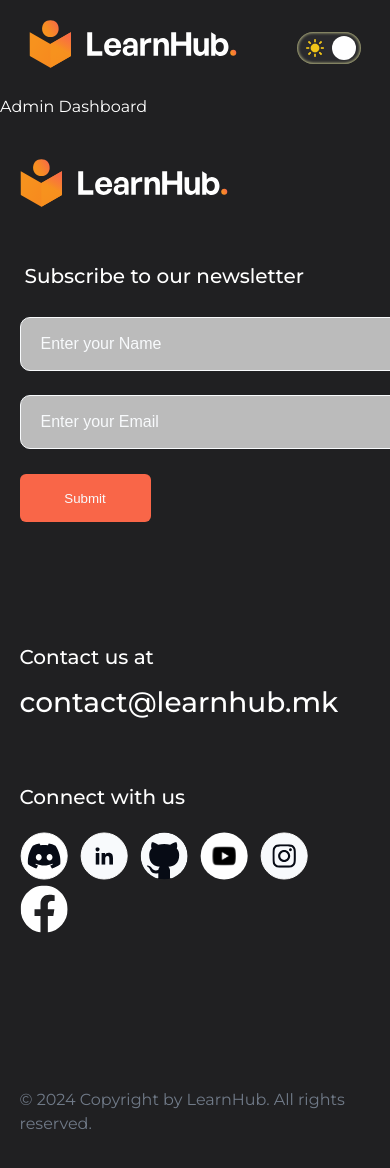
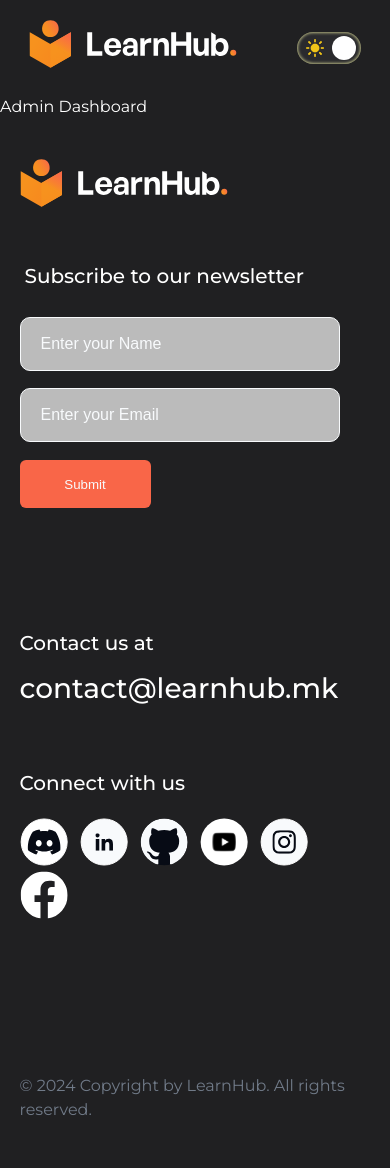
Before and after one commit to learnhubmk/app, a Next.js app: page /admin-dashboard in a window 390 px wide. Shown: the top 1168 px of the page. Built offline with nearby package versions, Linux system fonts and the light colour scheme.

Commit message:
#179 Fix inputs to not move, Create new file for api, put reset after send toast to reset inputs, put links in separate file and called in Footer

```diff
--- a/components/reusable-components/footer/Footer.tsx
+++ b/components/reusable-components/footer/Footer.tsx
@@ -2,25 +2,22 @@
 
 import React, { useState } from 'react';
 import * as Yup from 'yup';
-import { useFormik } from 'formik';
+import { FormikHelpers, useFormik } from 'formik';
 import { toast } from 'react-toastify';
 import 'react-toastify/dist/ReactToastify.css';
 import Image from 'next/image';
-import Link from 'next/link';
 import { useTheme } from '../../../app/context/themeContext';
+// eslint-disable-next-line no-unused-vars
+import SubmitNewsletterForm, { submitNewsletterForm } from './SubmitNewsletterForm';
 import styles from './footer.module.scss';
 import TextInput from '../text-input/TextInput';
-import discord from '../../../public/icons-footer/discord.svg';
-import linkedin from '../../../public/icons-footer/linkedIn.svg';
-import github from '../../../public/icons-footer/github.svg';
-import facebook from '../../../public/icons-footer/facebook.svg';
-import instagram from '../../../public/icons-footer/instagram.svg';
-import youtube from '../../../public/icons-footer/youtube.svg';
 import logolight from '../../../public/logo/logo-white.svg';
 import logodark from '../../../public/logo/logo-black.svg';
+import SocialMediaLinks from './SocialMediaIcons';
 
 const Footer: React.FC = () => {
   const { theme } = useTheme();
+
   const initialValues = { name: '', email: '' };
   const validationSchema = Yup.object({
     name: Yup.string()
@@ -29,7 +26,6 @@ const Footer: React.FC = () => {
       .max(50, 'Вашето име е премногу долго!')
       .required('Задолжително внесете име'),
     email: Yup.string()
-      // eslint-disable-next-line no-unused-vars
       .email('Невалидна емаил адреса')
       .required('Задолжително внесете емаил адреса'),
   });
@@ -39,27 +35,15 @@ const Footer: React.FC = () => {
   const [errorMessage, setErrorMessage] = useState<boolean>(false);
 
   // eslint-disable-next-line no-unused-vars
-  const handleSubmit = async (values: { name: string; email: string }) => {
+  const handleSubmit = async (
+    values: { name: string; email: string },
+    { resetForm }: FormikHelpers<{ name: string; email: string }>
+  ) => {
     try {
-      // Simulating API call
-      /*
-      const response = await fetch('your-backend-api-endpoint', {
-        method: 'POST',
-        headers: {
-          'Content-Type': 'application/json',
-        },
-        body: JSON.stringify(values),
-      });
-
-      if (response.ok) {
-        setSuccessMessage(true);
-      } else {
-        setErrorMessage(true);
-      }
-      */
-      // Simulating success
+      await submitNewsletterForm(values);
       setSuccessMessage(true);
       toast.success('Успешно испратено!');
+      resetForm();
     } catch (error) {
       setErrorMessage(true);
       toast.error('Грешка');
@@ -118,50 +102,7 @@ const Footer: React.FC = () => {
 
             <div className={`title-l ${styles.socialMediaSection}`}>
               <p>Connect with us</p>
-              <div className={styles.socialLinks}>
-                <Link
-                  href="https://discord.com/invite/nUEKUWVveW"
-                  target="_blank"
-                  rel="noopener noreferrer"
-                >
-                  <Image src={discord} alt="Discord" width={48} height={48} />
-                </Link>
-                <Link
-                  href="https://www.linkedin.com/company/102600044/admin/feed/posts/"
-                  target="_blank"
-                  rel="noopener noreferrer"
-                >
-                  <Image src={linkedin} alt="Linkedin" width={48} height={48} />
-                </Link>
-                <Link
-                  href="https://github.com/learnhubmkd"
-                  target="_blank"
-                  rel="noopener noreferrer"
-                >
-                  <Image src={github} alt="Github" width={48} height={48} />
-                </Link>
-                <Link
-                  href="https://www.youtube.com/channel/UCDDywMbRvBXuUFTPBORc-BQ"
-                  target="_blank"
-                  rel="noopener noreferrer"
-                >
-                  <Image src={youtube} alt="Youtube" width={48} height={48} />
-                </Link>
-                <Link
-                  href="https://www.instagram.com/learnhub.mk?fbclid=IwAR3bWgALMMaxnp4a9hbUvjXLBOdkWGHcopCsFpp6WyKRRFoMSOyWqVHLNdk_aem_AUc6U-6f2fR5ErfT3g8nroxbZOsFEXjSAh6n06NlfDHWJxvbc-R-DNQ5hJhYnOLCuIWEVpD017qq83l-VqU5y43A"
-                  target="_blank"
-                  rel="noopener noreferrer"
-                >
-                  <Image src={instagram} alt="Instagram" width={48} height={48} />
-                </Link>
-                <Link
-                  href="https://www.facebook.com/profile.php?id=61556614894387"
-                  target="_blank"
-                  rel="noopener noreferrer"
-                >
-                  <Image src={facebook} alt="Facebook" width={48} height={48} />
-                </Link>
-              </div>
+              <SocialMediaLinks />
             </div>
           </div>
           <div className={`title-l ${styles.copyrightSection}`}>
--- /dev/null
+++ b/components/reusable-components/footer/SocialMediaIcons.tsx
@@ -0,0 +1,53 @@
+import React from 'react';
+import Image from 'next/image';
+import Link from 'next/link';
+import styles from './footer.module.scss';
+import discord from '../../../public/icons-footer/discord.svg';
+import linkedin from '../../../public/icons-footer/linkedIn.svg';
+import github from '../../../public/icons-footer/github.svg';
+import facebook from '../../../public/icons-footer/facebook.svg';
+import instagram from '../../../public/icons-footer/instagram.svg';
+import youtube from '../../../public/icons-footer/youtube.svg';
+
+const SocialMediaLinks: React.FC = () => {
+  return (
+    <div className={styles.socialLinks}>
+      <Link href="https://discord.com/invite/nUEKUWVveW" target="_blank" rel="noopener noreferrer">
+        <Image src={discord} alt="Discord" width={48} height={48} />
+      </Link>
+      <Link
+        href="https://www.linkedin.com/company/102600044/admin/feed/posts/"
+        target="_blank"
+        rel="noopener noreferrer"
+      >
+        <Image src={linkedin} alt="Linkedin" width={48} height={48} />
+      </Link>
+      <Link href="https://github.com/learnhubmkd" target="_blank" rel="noopener noreferrer">
+        <Image src={github} alt="Github" width={48} height={48} />
+      </Link>
+      <Link
+        href="https://www.youtube.com/channel/UCDDywMbRvBXuUFTPBORc-BQ"
+        target="_blank"
+        rel="noopener noreferrer"
+      >
+        <Image src={youtube} alt="Youtube" width={48} height={48} />
+      </Link>
+      <Link
+        href="https://www.instagram.com/learnhub.mk?fbclid=IwAR3bWgALMMaxnp4a9hbUvjXLBOdkWGHcopCsFpp6WyKRRFoMSOyWqVHLNdk_aem_AUc6U-6f2fR5ErfT3g8nroxbZOsFEXjSAh6n06NlfDHWJxvbc-R-DNQ5hJhYnOLCuIWEVpD017qq83l-VqU5y43A"
+        target="_blank"
+        rel="noopener noreferrer"
+      >
+        <Image src={instagram} alt="Instagram" width={48} height={48} />
+      </Link>
+      <Link
+        href="https://www.facebook.com/profile.php?id=61556614894387"
+        target="_blank"
+        rel="noopener noreferrer"
+      >
+        <Image src={facebook} alt="Facebook" width={48} height={48} />
+      </Link>
+    </div>
+  );
+};
+
+export default SocialMediaLinks;
--- /dev/null
+++ b/components/reusable-components/footer/SubmitNewsletterForm.tsx
@@ -0,0 +1,28 @@
+// eslint-disable-next-line no-unused-vars
+interface NewsletterFormData {
+  name: string;
+  email: string;
+}
+type NewsletterFormResponse = any;
+export const submitNewsletterForm = async (
+  // eslint-disable-next-line no-unused-vars
+  formData: NewsletterFormData
+): Promise<NewsletterFormResponse> => {
+  // Simulate API call or implement actual API call here
+  // For example:
+  /*
+        const response = await fetch('your-backend-api-endpoint', {
+          method: 'POST',
+          headers: {
+            'Content-Type': 'application/json',
+          },
+          body: JSON.stringify(formData),
+        });
+
+        if (!response.ok) {
+          throw new Error(`HTTP error! status: ${response.status}`);
+        }
+        return response.json();
+        */
+};
+export default submitNewsletterForm;
--- a/components/reusable-components/footer/footer.module.scss
+++ b/components/reusable-components/footer/footer.module.scss
@@ -76,7 +76,6 @@
 
 .newsletterSection {
   flex: 1.3;
-  height: 94px;
   font-size: 12px;
   align-items: center;
   position: relative;
@@ -100,7 +99,8 @@
   border-radius: 10px;
   color: var(--text-color);
   padding: 20px;
-  min-width: 380px;
+  width: 380px;
+  max-width: 380px;
   height: 54px;
   font-size: 16px;
   font-weight: 400;
@@ -128,59 +128,6 @@
   height: 48px;
 }
 
-.notification {
-  background-color: var(--blog-card-bg);
-  border: 1px solid var(--blog-card-bg);
-  color: var(--bg-color);
-  border-radius: 5px;
-  padding: 20px;
-  margin-bottom: 5px;
-  box-shadow: 0 0 10px rgba(0, 0, 0, 0.2);
-  text-align: center;
-}
-.timerBar {
-  height: 5px;
-  background-color: rgb(54, 170, 31);
-  padding-bottom: 2px;
-  position: absolute;
-  bottom: 0;
-  left: 0;
-  transition: width 1s linear;
-}
-.successMessage {
-  color: var(--bg-color);
-  text-transform: capitalize;
-  text-align: center;
-  font-weight: 200;
-  display: block;
-  height: 53px;
-  font-size: 20px;
-  animation: appear 1s ease forwards;
-  position: fixed;
-  margin-bottom: 5px;
-  margin-right: 20px;
-  padding-inline: 24px;
-  padding-top: 12px;
-  bottom: 20px;
-  right: 20px;
-}
-.errorMessage {
-  color: var(--bg-color);
-  text-transform: capitalize;
-  text-align: center;
-  font-weight: 200;
-  display: block;
-  height: 53px;
-  font-size: 20px;
-  animation: appear 0.5s ease forwards;
-  position: fixed;
-  margin-bottom: 5px;
-  margin-right: 20px;
-  padding-inline: 24px;
-  padding-top: 12px;
-  bottom: 20px;
-  right: 20px;
-}
 
 @media (max-width: 1440px) {
   .footerLogo {
@@ -363,4 +310,7 @@
       margin-bottom: 20px;
     }
   }
+  .newsletterSection input {
+    width: 320px;
+  }
 }
--- a/components/reusable-components/text-input/textInput.module.scss
+++ b/components/reusable-components/text-input/textInput.module.scss
@@ -1,9 +1,10 @@
 .inputContainer {
-  margin-bottom: 10px;
+  margin-bottom: 17px;
   position: relative;
 }
 .inputWrapper {
   width: 380px;
+  height: 54px;
   gap: 20px 0;
 }
 
@@ -65,4 +66,5 @@
   line-height: 14.63px;
   text-align: left;
   color: #ba1a1a;
+  top: 115%;
 }
```
